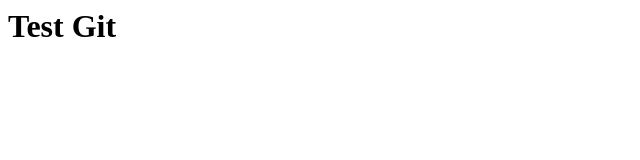
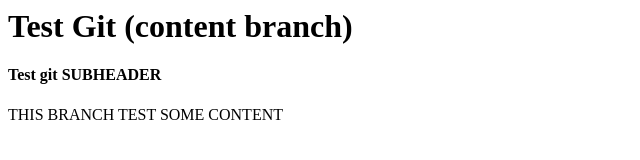
Before and after one commit to dgmald/TESTGIT, a plain HTML site: page index.html in a window 1280 px wide. Shown: the whole page, without its empty margins (0-640 px from the left). Drawn offline with Linux system fonts and the light colour scheme.

Commit message:
SOME CHANGES

```diff
--- a/index.html
+++ b/index.html
@@ -1 +1,4 @@
-<h1>Test Git</h1>
+<h1>Test Git (content branch)</h1>
+<h4>Test git SUBHEADER</h4>
+
+<p>THIS BRANCH TEST SOME CONTENT</p>
```
